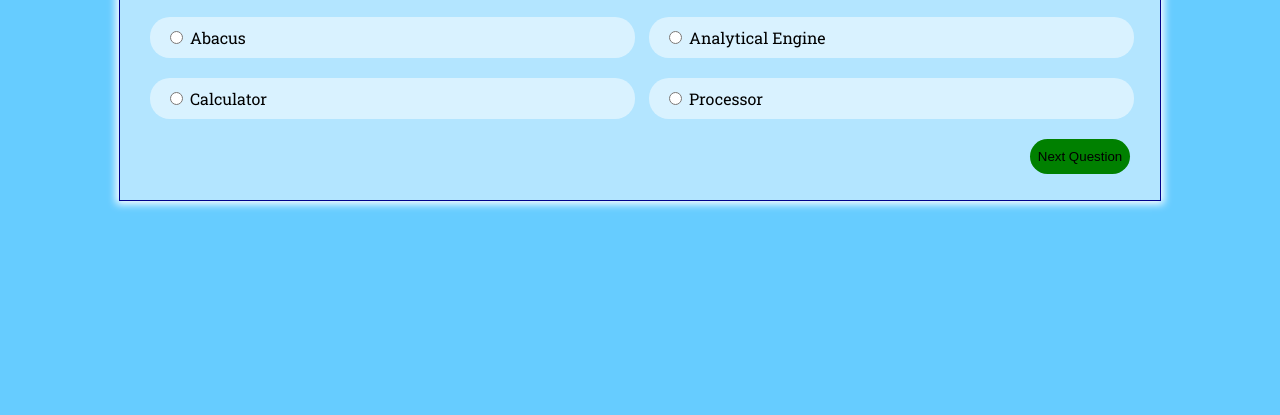
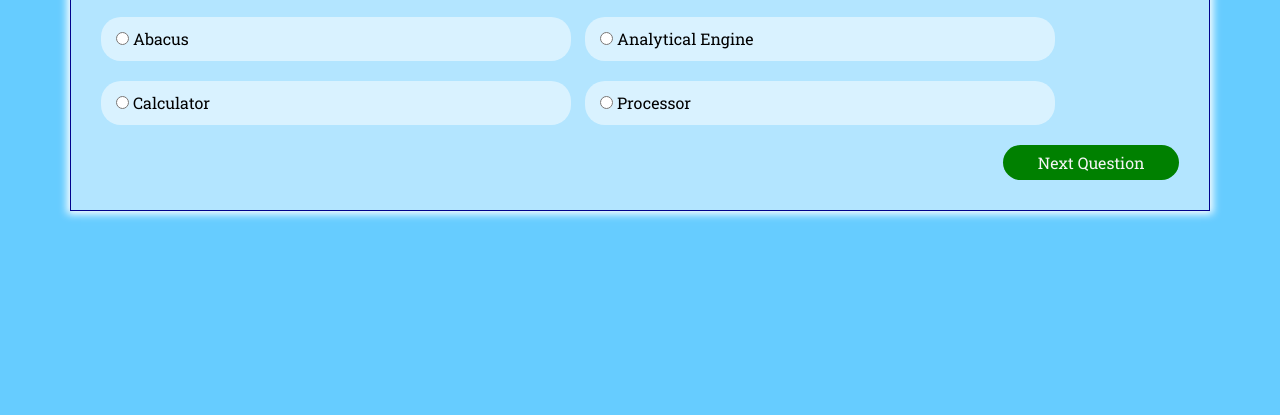
Before and after one commit to HamzaAhmedSheikh/Quiz_App, a plain HTML site: page index.html in a window 1280 px wide. Shown: the part 385-800 px from the top of the page. Drawn offline with Linux system fonts and the light colour scheme.

Commit message:
I1O1 MINGW64 /f/Javascript Projects/Quiz-App/public (master)

```diff
--- a/index.html
+++ b/index.html
@@ -4,6 +4,7 @@
     <meta charset="UTF-8">
     <meta name="viewport" content="width=device-width, initial-scale=1, shrink-to-fit=no">
     <meta name="viewport" content="width=device-width, initial-scale=1.0">
+    <link rel="stylesheet" href="./bootstrap-4.0.0-dist/css/bootstrap.min.css">
     <link href="https://fonts.googleapis.com/css2?family=Roboto+Slab&display=swap" rel="stylesheet">
     <link rel="stylesheet"  href="./style.css" />
     <title> Quiz App </title>
--- a/style.css
+++ b/style.css
@@ -4,8 +4,8 @@ body {
 }
 
 .container {
-    height: 330px;
-    width: 1000px;
+    /* height: 330px;
+    width: 1000px; */
     position: absolute;
     top: 50%;
     left: 50%;
@@ -50,15 +50,16 @@ body {
 }
 
 .next-btn {
-    border: none;
-    outline: none;
+    border: none !important;
+    outline: none !important;
     background: green;
-    width: 100px;
+    width: 16%;
     height: 35px;
     border-radius: 20px;
     cursor: pointer;
     float: right;
     margin: 10px;
+    color: whitesmoke;
 }
 
 .next-btn:hover {
@@ -70,6 +71,7 @@ body {
     height: 100px;
     text-align: center;
     font-size: 75px;
+    padding: 0px !important;
 }
 
 .option input:checked .option {
@@ -77,22 +79,16 @@ body {
     color: #fff;
 }
 
-/* @media (min-width: 576px) and (max-width: 767.98px) {
-    .container {
-        width: 350px;
-        padding: 10px;
-    }
-
+@media (max-width: 575.98px) {
     .option {
-        width: 180px;
+        width: 280px !important;
         display: inline-block;
         padding: 10px 0 10px 15px;
         vertical-align: middle;
         background: rgba(255, 255, 255, 0.5);
         margin: 10px 0 10px 10px;
-       color: #000000;
-       border-radius: 20px;
+        color: #000000;
+        border-radius: 20px;
     }
 
-
-} */
+}
```
